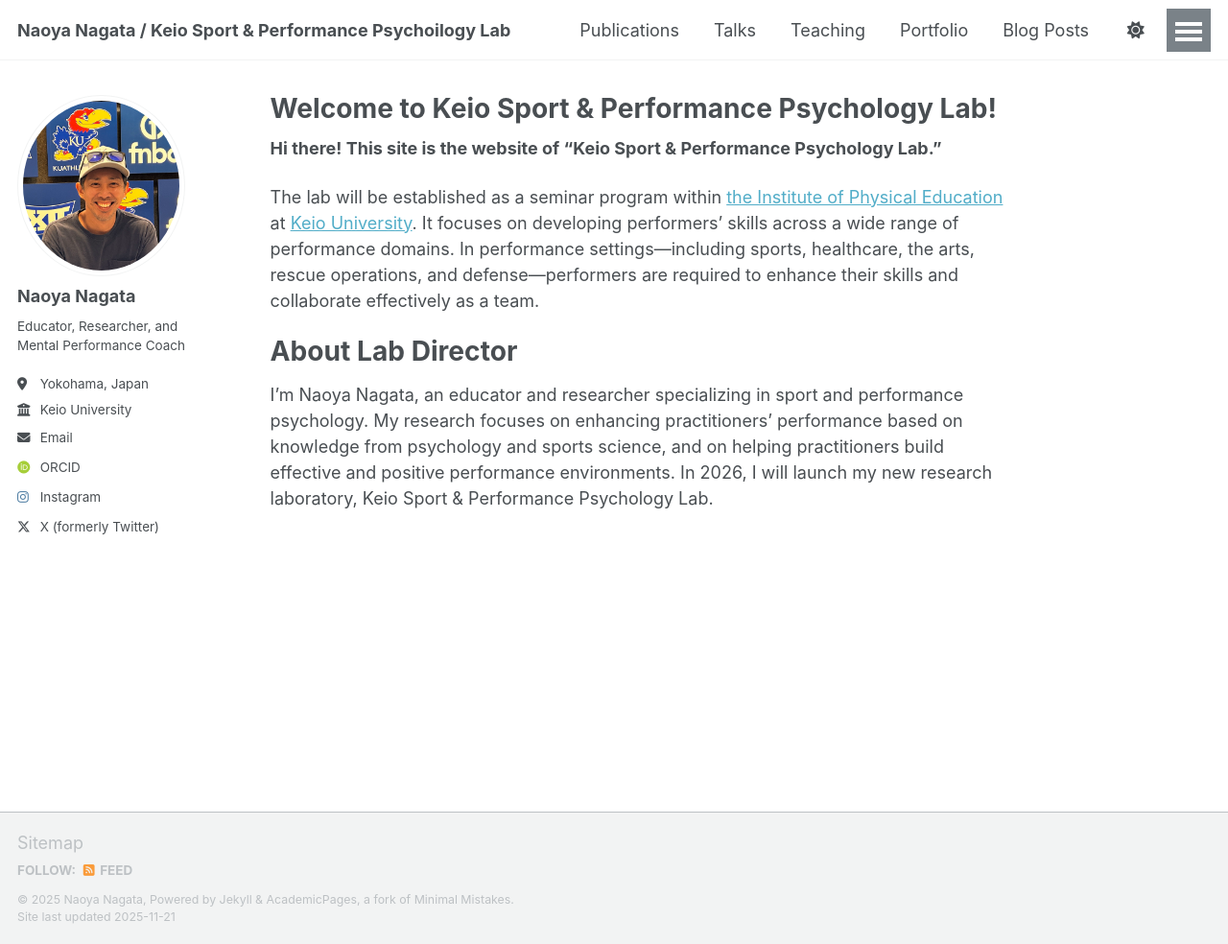
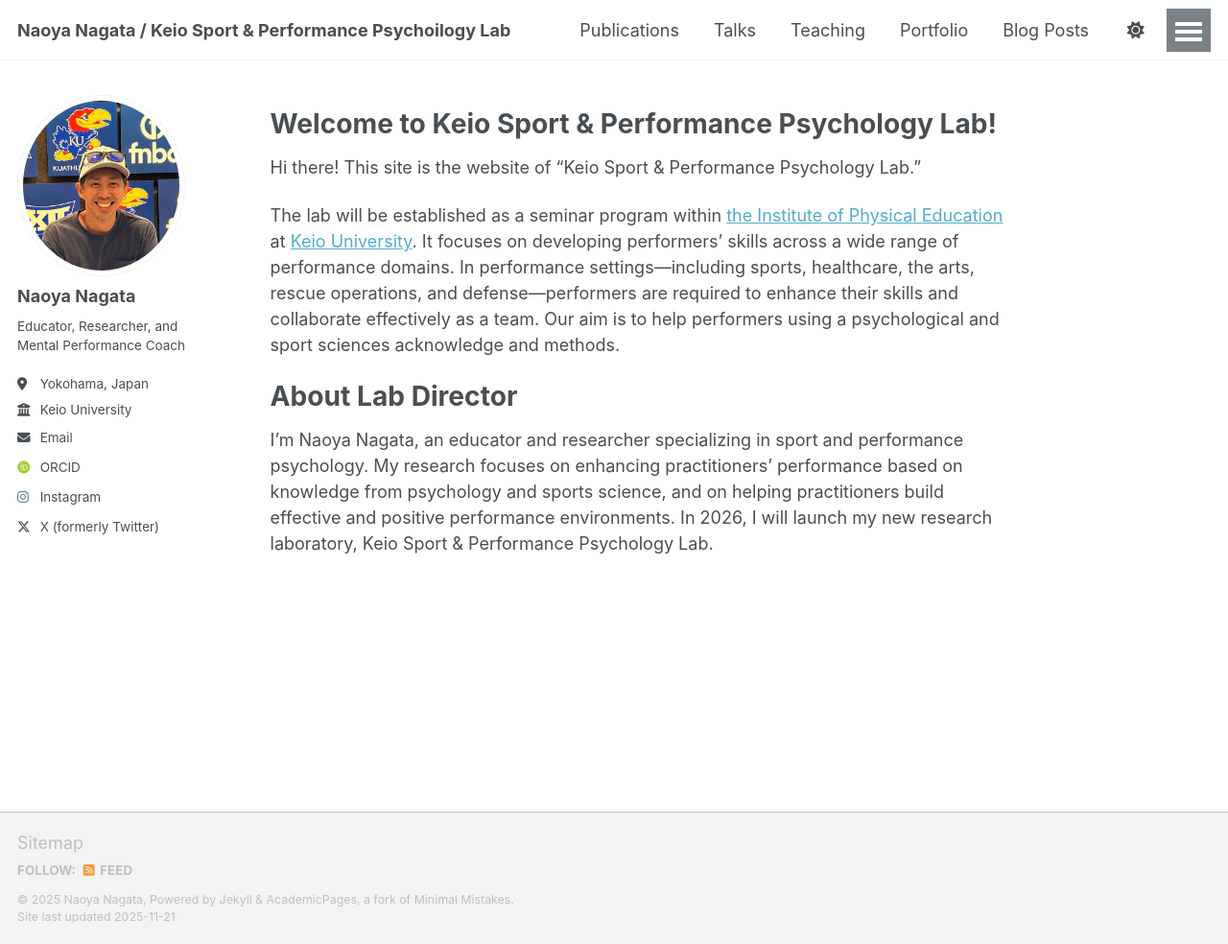
Before and after one commit to naganao329/naganao329.github.io, a Jekyll site: the page built from _pages/about.md, in a window 1280 px wide and 984 px high. Shown: the whole window at 96% size. Built offline with Jekyll 4.4.1, drawn with Linux system fonts in a browser that asks for light colours; some web fonts are replaced; a script that is not in the unit is left out.

Commit message:
Nov. 21, 2025, 09:58 CST

```diff
--- a/_pages/about.md
+++ b/_pages/about.md
@@ -1,15 +1,16 @@
 ---
 permalink: /
-title: "Welcome to Keio Sport & Performance Psychology Lab!"
+title: ""
 author_profile: true
 redirect_from:
   - /about/
   - /about.html
 ---
+Welcome to Keio Sport & Performance Psychology Lab!
+======
+Hi there! This site is the website of "Keio Sport & Performance Psychology Lab."
 
-**Hi there! This site is the website of "Keio Sport & Performance Psychology Lab."**
-
-The lab will be established as a seminar program within [the Institute of Physical Education](https://ipe.hc.keio.ac.jp/) at [Keio University](https://www.keio.ac.jp/ja/). It focuses on developing performers’ skills across a wide range of performance domains. In performance settings—including sports, healthcare, the arts, rescue operations, and defense—performers are required to enhance their skills and collaborate effectively as a team.
+The lab will be established as a seminar program within [the Institute of Physical Education](https://ipe.hc.keio.ac.jp/) at [Keio University](https://www.keio.ac.jp/ja/). It focuses on developing performers’ skills across a wide range of performance domains. In performance settings—including sports, healthcare, the arts, rescue operations, and defense—performers are required to enhance their skills and collaborate effectively as a team. Our aim is to help performers using a psychological and sport sciences acknowledge and methods.
 
 About Lab Director
 ======
```
Also changed, not shown: _pages/cv.md (+1 -1 lines), _teaching/2014-spring-teaching-1.md (+6 -2 lines).
